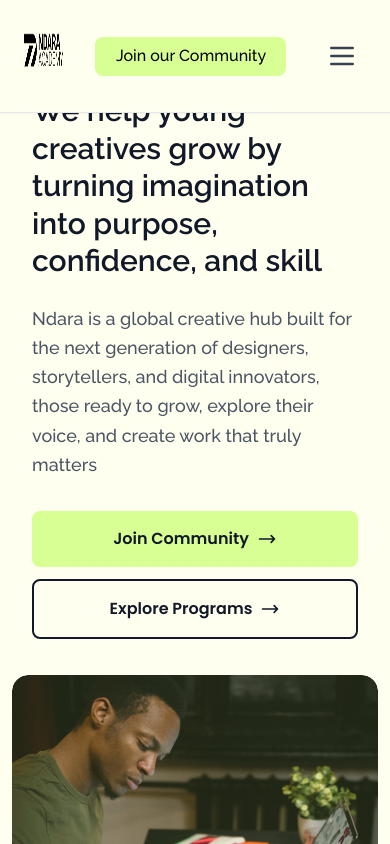
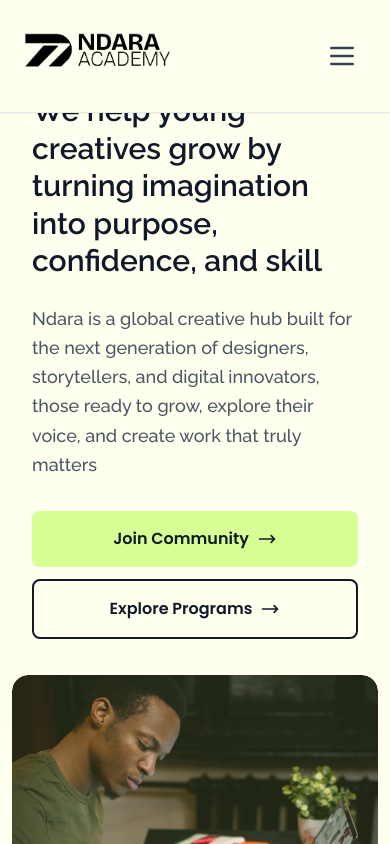
Before and after one commit to raysummer9/ndaraacademy_landingpage, a Next.js app: page / in a window 390 px wide. Shown: the top 844 px of the page. Built offline with nearby package versions, Linux system fonts and the light colour scheme.

Commit message:
Mobile nav button issue fixed

```diff
--- a/src/components/Navbar.tsx
+++ b/src/components/Navbar.tsx
@@ -48,11 +48,12 @@ const Navbar = () => {
           </div>
 
           {/* CTA Button - Desktop Only */}
+          <div className="hidden xl:block">
             <a
               href="https://learn.ndaraacademy.com/login/"
               target="_blank"
               rel="noopener noreferrer"
-            className="hidden lg:block font-medium text-black transition-colors duration-200"
+              className="font-medium text-black transition-colors duration-200"
               style={{
                 fontFamily: 'Raleway',
                 fontWeight: 500,
@@ -74,6 +75,7 @@ const Navbar = () => {
             >
               Join our Community
             </a>
+          </div>
 
           {/* Mobile Menu Button */}
           <button
```
Lines whose indentation alone changed are shown as unchanged.
